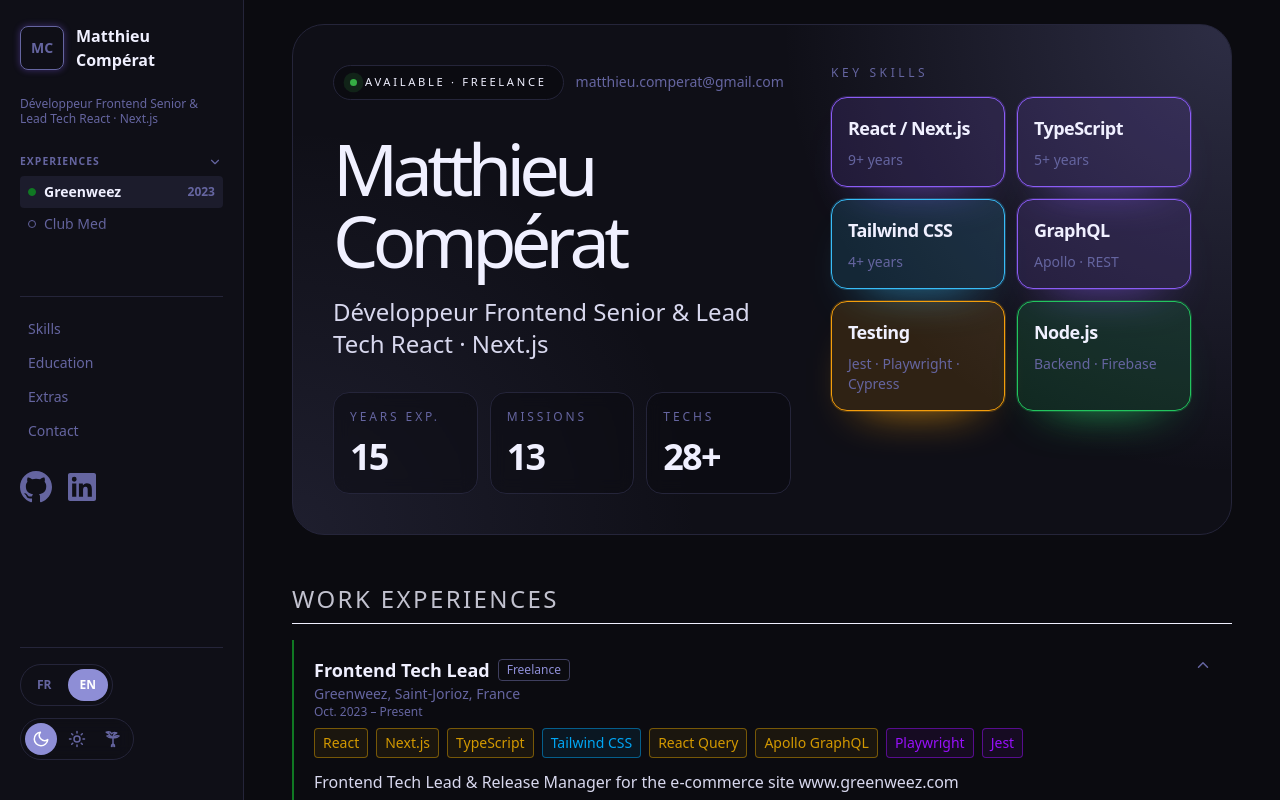
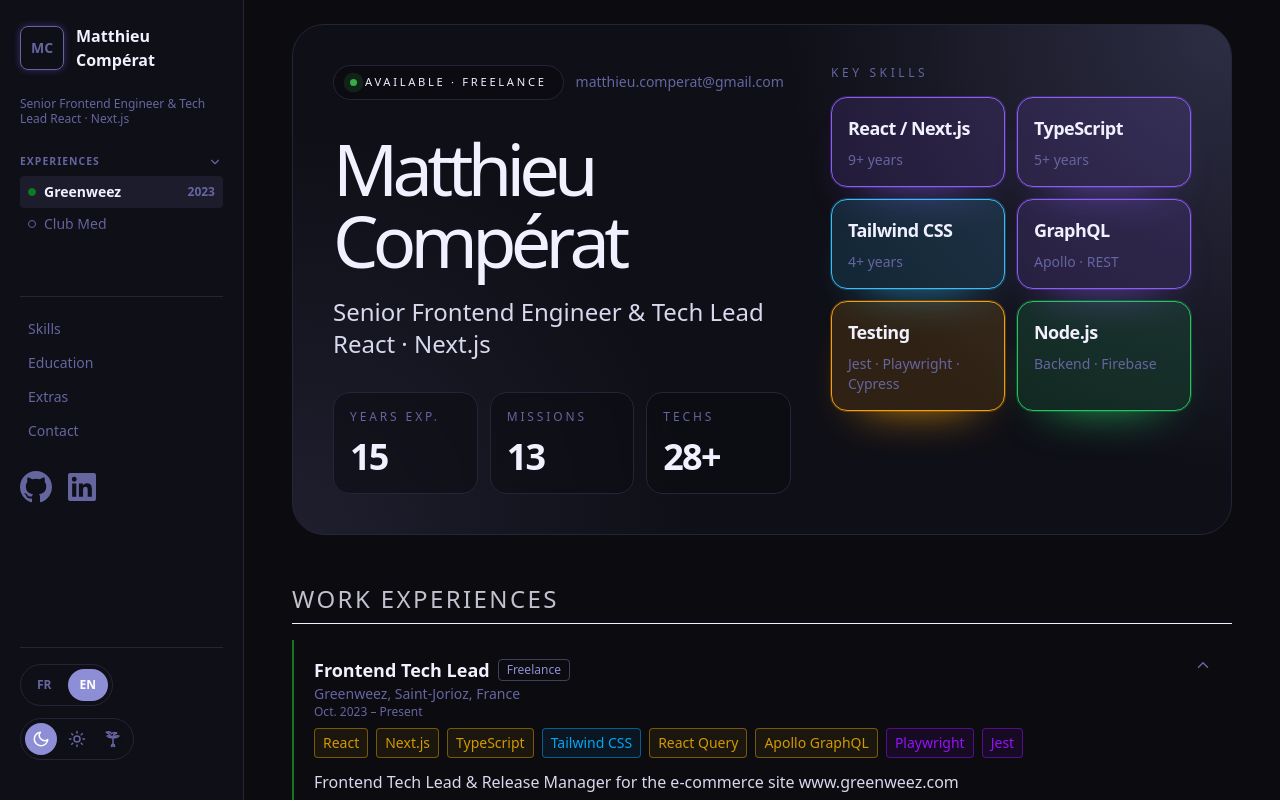
Before and after one commit to Mitchnsun/mcomperat, a Next.js app: page /en in a window 1280 px wide. Built offline with nearby package versions, Linux system fonts and the light colour scheme.

Commit message:
refactor: standardize accessibility terminology to 'A11y' across localization files and components

```diff
--- a/app/data/en.json
+++ b/app/data/en.json
@@ -154,7 +154,7 @@
           { "name": "PostCSS", "ref": "css" },
           { "name": "ES6", "ref": "js" },
           { "name": "CSS3", "ref": "css" },
-          { "name": "Accessibility", "ref": "a11y" }
+          { "name": "A11y", "ref": "a11y" }
         ],
         "description": [
           {
--- a/app/data/fr.json
+++ b/app/data/fr.json
@@ -154,7 +154,7 @@
           { "name": "PostCSS", "ref": "css" },
           { "name": "ES6", "ref": "js" },
           { "name": "CSS3", "ref": "css" },
-          { "name": "Accessibilité", "ref": "a11y" }
+          { "name": "A11y", "ref": "a11y" }
         ],
         "description": [
           {
--- a/app/data/resume.ts
+++ b/app/data/resume.ts
@@ -4,7 +4,6 @@
   type Experience,
   type ExtraItem,
   type Localized,
-  type Person,
   type ResumeData,
   type Tag,
 } from '@/types';
@@ -58,8 +57,16 @@
   print?: boolean;
 }
 
+interface RawPerson {
+  firstname: string;
+  lastname: string;
+  title: string;
+  email: string;
+  link?: { linkedin?: string; github?: string };
+}
+
 interface RawResume {
-  person: Person;
+  person: RawPerson;
   work: { title: string; experiences: RawExperience[] };
   education: { title: string; schools: RawEducation[] };
   extra: { title: string; items: RawExtra[] };
@@ -148,7 +155,16 @@
 
 export function getResumeData(): ResumeData {
   return {
-    person: fr.person,
+    person: {
+      ...fr.person,
+      title: localized(fr.person.title, en.person.title),
+      link: {
+        github: fr.person.link?.github,
+        ...(fr.person.link?.linkedin
+          ? { linkedin: localized(fr.person.link.linkedin, en.person.link?.linkedin ?? fr.person.link.linkedin) }
+          : {}),
+      },
+    },
     experiences: buildExperiences(),
     skills: SKILL_GROUPS,
     education: buildEducation(),
--- a/components/ResumeBody.tsx
+++ b/components/ResumeBody.tsx
@@ -118,6 +118,7 @@
       <ContactSection
         title={tSections('contact')}
         person={data.person}
+        lang={lang}
         labels={{ email: tContact('email'), linkedin: tContact('linkedin'), github: tContact('github') }}
       />
     </div>
--- a/components/contact/ContactSection.tsx
+++ b/components/contact/ContactSection.tsx
@@ -3,18 +3,20 @@
 import GithubLogo from '@/components/assets/icons/github-logo';
 import LinkedinLogo from '@/components/assets/icons/linkedin-logo';
 import SectionTitle from '@/components/ui/SectionTitle';
-import { type Person } from '@/types';
+import { pick } from '@/lib/localize';
+import { type Lang, type Person } from '@/types';
 
 interface ContactSectionProps {
   title: string;
   person: Person;
+  lang: Lang;
   labels: { email: string; linkedin: string; github: string };
 }
 
 const linkClass =
   'border-border hover:border-accent focus-visible:ring-accent flex items-center gap-3 border-l-2 p-4 transition-colors focus:outline-none focus-visible:ring-2';
 
-const ContactSection: React.FC<ContactSectionProps> = ({ title, person, labels }) => (
+const ContactSection: React.FC<ContactSectionProps> = ({ title, person, lang, labels }) => (
   <section id="contact" className="scroll-mt-28 pb-4 print:pb-0">
     <SectionTitle>{title}</SectionTitle>
 
@@ -30,13 +32,15 @@
       </a>
 
       {person.link?.linkedin ? (
-        <a href={person.link.linkedin} target="_blank" rel="noopener noreferrer" className={linkClass}>
+        <a href={pick(person.link.linkedin, lang)} target="_blank" rel="noopener noreferrer" className={linkClass}>
           <span aria-hidden="true" className="text-accent">
             <LinkedinLogo />
           </span>
           <span className="min-w-0">
             <span className="text-body-muted block text-xs uppercase">{labels.linkedin}</span>
-            <span className="text-body block truncate text-sm">{person.link.linkedin.replace(/^https?:\/\//, '')}</span>
+            <span className="text-body block truncate text-sm">
+              {pick(person.link.linkedin, lang).replace(/^https?:\/\//, '')}
+            </span>
           </span>
         </a>
       ) : null}
--- a/components/hero/Hero.tsx
+++ b/components/hero/Hero.tsx
@@ -4,6 +4,7 @@
 import React from 'react';
 
 import { type HeroLocale } from '@/app/data/heroSkills';
+import { pick } from '@/lib/localize';
 import { type Person } from '@/types';
 
 import HeroStats from './HeroStats';
@@ -65,8 +66,8 @@
                 ));
               })()}
             </h1>
-            <h2 className="text-body mt-5 text-lg sm:text-xl lg:text-2xl">
-              {person.title}
+            <h2 data-testid="person-title" className="text-body mt-5 text-lg sm:text-xl lg:text-2xl">
+              {pick(person.title, heroLocale)}
               <span
                 aria-hidden="true"
                 className="text-brand animate-blink-cursor ml-2 inline-block font-mono motion-reduce:animate-none"
--- a/components/layout/Sidebar.tsx
+++ b/components/layout/Sidebar.tsx
@@ -1,6 +1,6 @@
 'use client';
 
-import { useTranslations } from 'next-intl';
+import { useLocale, useTranslations } from 'next-intl';
 import React from 'react';
 
 import GithubLogo from '@/components/assets/icons/github-logo';
@@ -9,7 +9,8 @@
 import SidebarIdentity from '@/components/layout/SidebarIdentity';
 import LangToggle from '@/components/ui/LangToggle';
 import ThemeToggle from '@/components/ui/ThemeToggle';
-import { type ExperienceNavItem, type Person, type SectionNavItem } from '@/types';
+import { pick } from '@/lib/localize';
+import { type ExperienceNavItem, type Lang, type Person, type SectionNavItem } from '@/types';
 
 interface SidebarProps {
   person: Person;
@@ -29,6 +30,8 @@
   onSectionClick,
 }) => {
   const t = useTranslations('sidebar');
+  const locale = useLocale();
+  const lang: Lang = locale === 'en' ? 'en' : 'fr';
 
   return (
     <div className="flex h-full flex-col gap-6 px-5 py-6">
@@ -97,7 +100,7 @@
           ) : null}
           {person.link?.linkedin ? (
             <a
-              href={person.link.linkedin}
+              href={pick(person.link.linkedin, lang)}
               target="_blank"
               rel="noopener noreferrer"
               aria-label={`View ${person.firstname ?? ''} ${person.lastname ?? ''}'s LinkedIn profile`}
--- a/components/layout/SidebarIdentity.tsx
+++ b/components/layout/SidebarIdentity.tsx
@@ -1,9 +1,11 @@
 'use client';
 
+import { useLocale } from 'next-intl';
 import React from 'react';
 
 import { cn } from '@/lib/cn';
-import { type Person } from '@/types';
+import { pick } from '@/lib/localize';
+import { type Lang, type Person } from '@/types';
 
 interface SidebarIdentityProps {
   person: Person;
@@ -13,6 +15,8 @@
 // Identity block (monogram + name + title) shared between the sidebar and the
 // mobile top bar so it stays visible even when the drawer is closed.
 const SidebarIdentity: React.FC<SidebarIdentityProps> = ({ person, className }) => {
+  const locale = useLocale();
+  const lang: Lang = locale === 'en' ? 'en' : 'fr';
   const letterM = person.firstname?.[0]?.toUpperCase() ?? '';
   const letterC = person.lastname?.[0]?.toUpperCase() ?? '';
   const monogram = `${letterM}${letterC}`;
@@ -38,7 +42,7 @@
           </span>
         </span>
       </header>
-      <p className="text-body-muted block text-xs leading-tight">{person.title}</p>
+      <p className="text-body-muted block text-xs leading-tight">{pick(person.title, lang)}</p>
     </>
   );
 };
--- a/lib/skills.ts
+++ b/lib/skills.ts
@@ -14,7 +14,7 @@
       { name: 'React Query', ref: 'js' },
       { name: 'Tailwind CSS', ref: 'css' },
       { name: 'HTML', ref: 'html' },
-      { name: 'Accessibilité', ref: 'a11y' },
+      { name: 'A11y', ref: 'a11y' },
     ],
   },
   {
--- a/types/index.ts
+++ b/types/index.ts
@@ -25,10 +25,10 @@
 export interface Person {
   firstname: string;
   lastname: string;
-  title: string;
+  title: Localized;
   email: string;
   link?: {
-    linkedin?: string;
+    linkedin?: Localized;
     github?: string;
   };
 }
```
Also changed, not shown: 2 other files (tests, documents, lock files or other folders).
